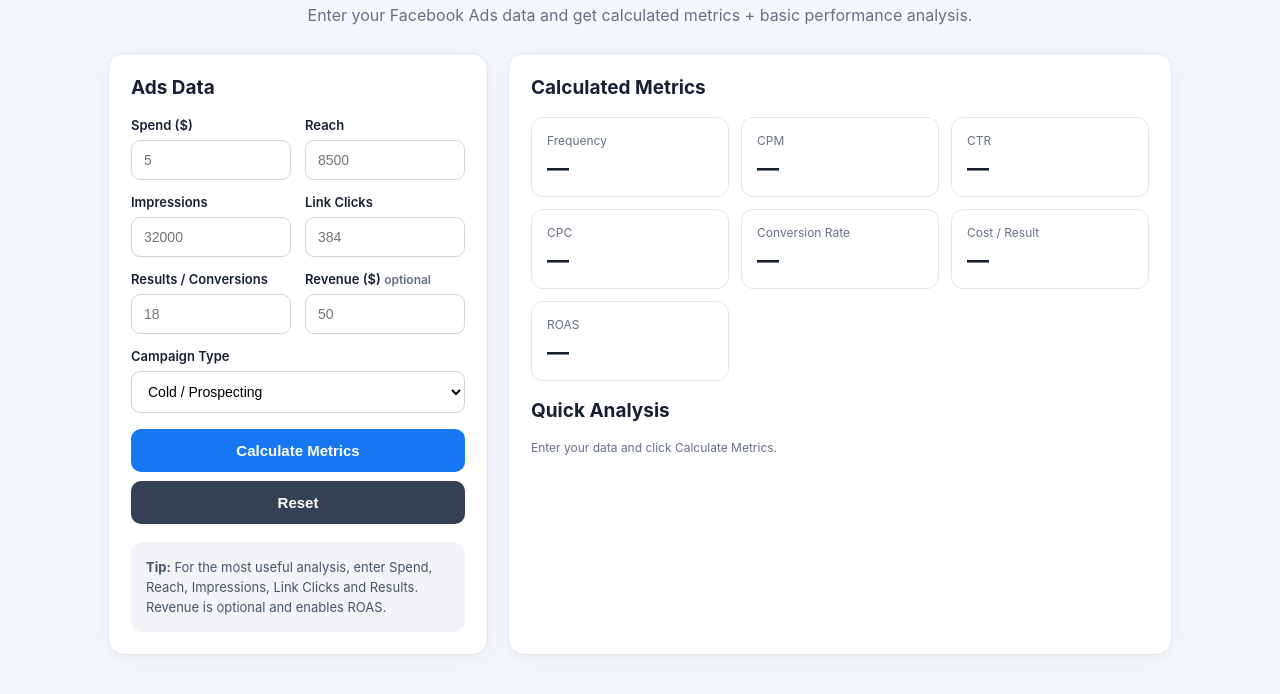
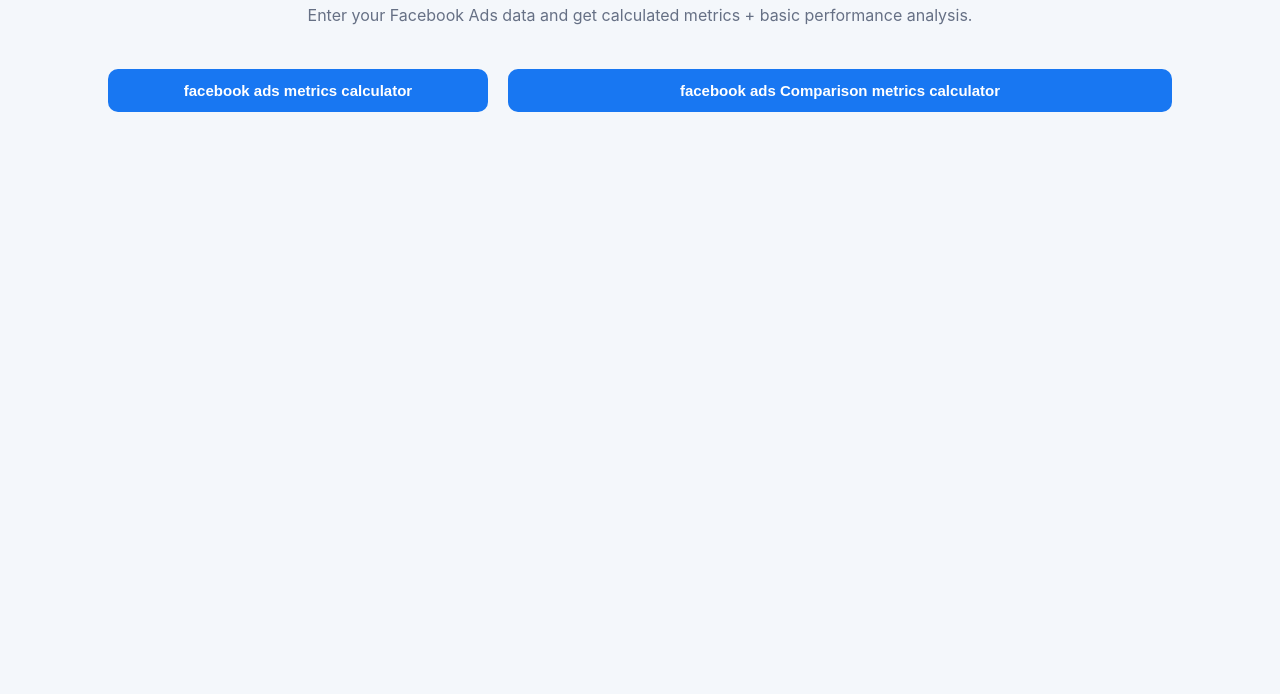
Before and after one commit to hiiess/amc, a plain HTML site: page index.html in a window 1280 px wide. Shown: the part 74-768 px from the top of the page. Drawn offline with Linux system fonts and the light colour scheme.

Commit message:
Remove ads data section and add new buttons

```diff
--- a/index.html
+++ b/index.html
@@ -61,73 +61,8 @@ button:hover{filter:brightness(.95)}
   </div>
 
   <div class="grid">
-    <section class="card">
-      <h2>Ads Data</h2>
-      <div class="form-grid">
-        <div class="field">
-          <label>Spend ($)</label>
-          <input id="spend" type="number" min="0" step="0.01" placeholder="5">
-        </div>
-        <div class="field">
-          <label>Reach</label>
-          <input id="reach" type="number" min="0" placeholder="8500">
-        </div>
-        <div class="field">
-          <label>Impressions</label>
-          <input id="impressions" type="number" min="0" placeholder="32000">
-        </div>
-        <div class="field">
-          <label>Link Clicks</label>
-          <input id="clicks" type="number" min="0" placeholder="384">
-        </div>
-        <div class="field">
-          <label>Results / Conversions</label>
-          <input id="results" type="number" min="0" placeholder="18">
-        </div>
-        <div class="field">
-          <label>Revenue ($) <span class="small">optional</span></label>
-          <input id="revenue" type="number" min="0" step="0.01" placeholder="50">
-        </div>
-        <div class="field full">
-          <label>Campaign Type</label>
-          <select id="campaignType">
-            <option value="cold">Cold / Prospecting</option>
-            <option value="retargeting">Retargeting</option>
-          </select>
-        </div>
-      </div>
-      <button onclick="calculate()">Calculate Metrics</button>
-      <button class="reset" onclick="resetForm()">Reset</button>
-      <div class="tip">
-        <strong>Tip:</strong> For the most useful analysis, enter Spend, Reach, Impressions,
-        Link Clicks and Results. Revenue is optional and enables ROAS.
-      </div>
-    </section>
-
-    <section class="card">
-      <h2>Calculated Metrics</h2>
-      <div class="results">
-        <div class="metric"><div class="name">Frequency</div><div class="value" id="frequency">—</div></div>
-        <div class="metric"><div class="name">CPM</div><div class="value" id="cpm">—</div></div>
-        <div class="metric"><div class="name">CTR</div><div class="value" id="ctr">—</div></div>
-        <div class="metric"><div class="name">CPC</div><div class="value" id="cpc">—</div></div>
-        <div class="metric"><div class="name">Conversion Rate</div><div class="value" id="cvr">—</div></div>
-        <div class="metric"><div class="name">Cost / Result</div><div class="value" id="cpr">—</div></div>
-        <div class="metric"><div class="name">ROAS</div><div class="value" id="roas">—</div></div>
-      </div>
-
-      <div id="overall" class="status" style="display:none">
-        <h3 id="overallTitle"></h3>
-        <p id="overallText"></p>
-      </div>
-
-      <div class="analysis">
-        <h2>Quick Analysis</h2>
-        <div id="analysisList">
-          <div class="small">Enter your data and click Calculate Metrics.</div>
-        </div>
-      </div>
-    </section>
+    <button> <a ahref="https://hiiess.github.io/amc/1">facebook ads metrics calculator</a></button>
+    <button> <a ahref="https://hiiess.github.io/amc/2">facebook ads Comparison metrics calculator</a></button>
   </div>
 </div>
 
```
